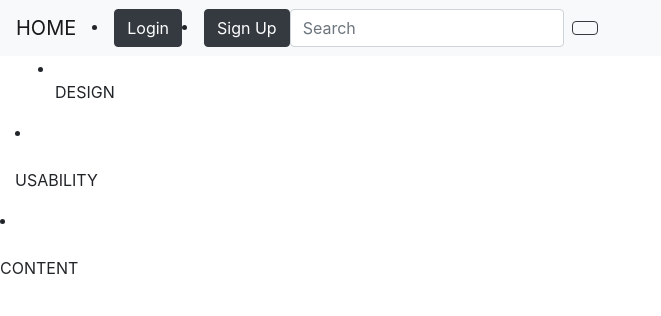
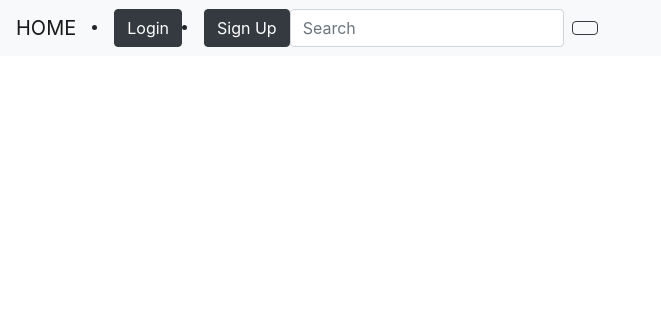
Before and after one commit to KIKIKILOKJ/Awwards, a Django app: page / in a window 1280 px wide. Shown: the top 316 px of the page, without its empty margins (0-661 px from the left). Run offline with Django 3.2, Linux system fonts and the light colour scheme; data that the repository does not hold is empty; some libraries are stand-ins or nearby versions.

Commit message:
Remove the piechart design from the homepage

```diff
--- a/AWWARDS/templates/index.html
+++ b/AWWARDS/templates/index.html
@@ -2,34 +2,7 @@
 {% load bootstrap4 %}
 {% block content %}
 {{block.super}}
-<div class="container-fluid">
-    <section class="rates">
-            <div class="box-piesite">
-                <ul>
-                    <li class="design">
-                        <div class="piesite" id="pie_0" data-pie="7.25"></div>
-                            <br>
-                            <p>DESIGN</p>
-                        </div>
-                    </li>
-                    <li class="usability">
-                        <div class="piesite" id="pie_2" data-pie="9.52"></div>
-                            <br>
-                            <p>USABILITY</p>
-                        </div>
-                    </li>
 
-                    <li class="content">
-                        <div class="piesite" id="pie_1" data-pie="3.06"></div>
-                            <br>
-                            <p>CONTENT</p>
-                        </div>
-                    </li>
-                </ul>
-            </div>
-
-    </section>
-</div>
 <div class="container">
     <div class="row">
         {% for projects in projects %}
```
